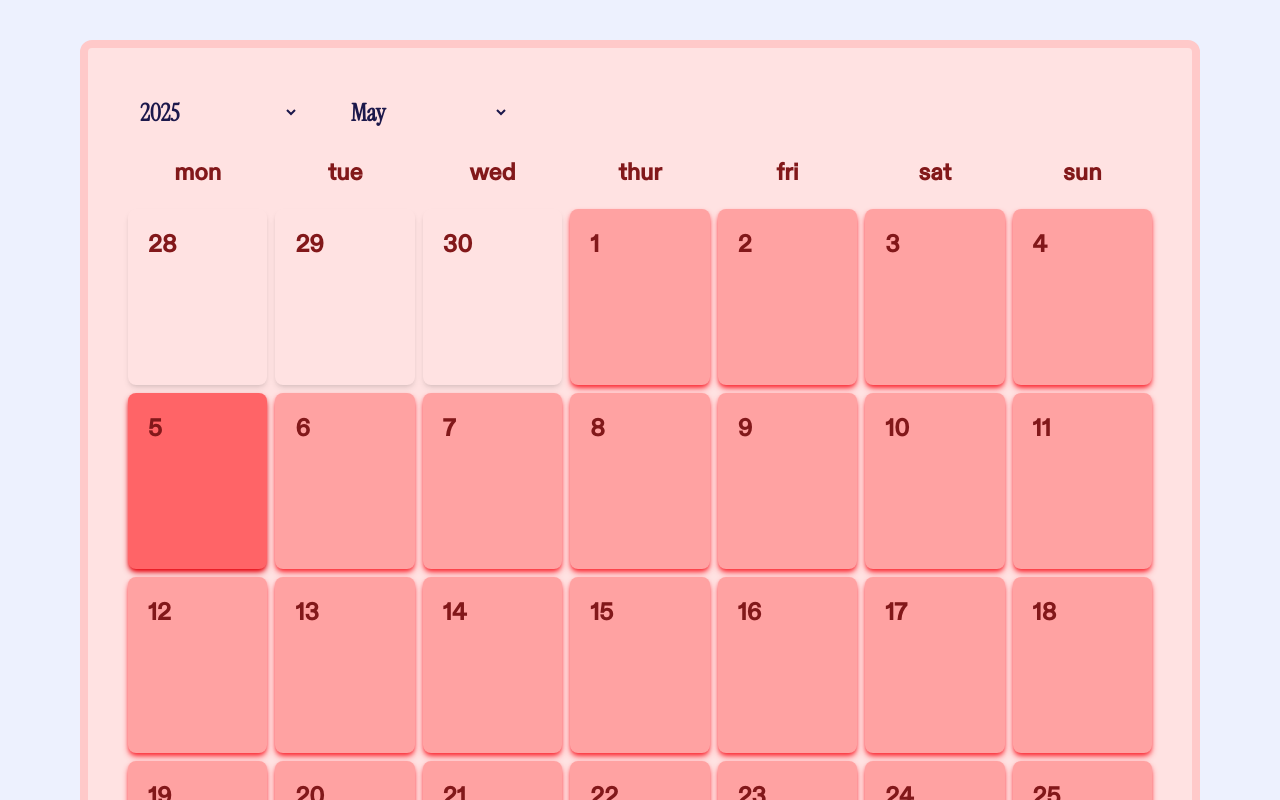
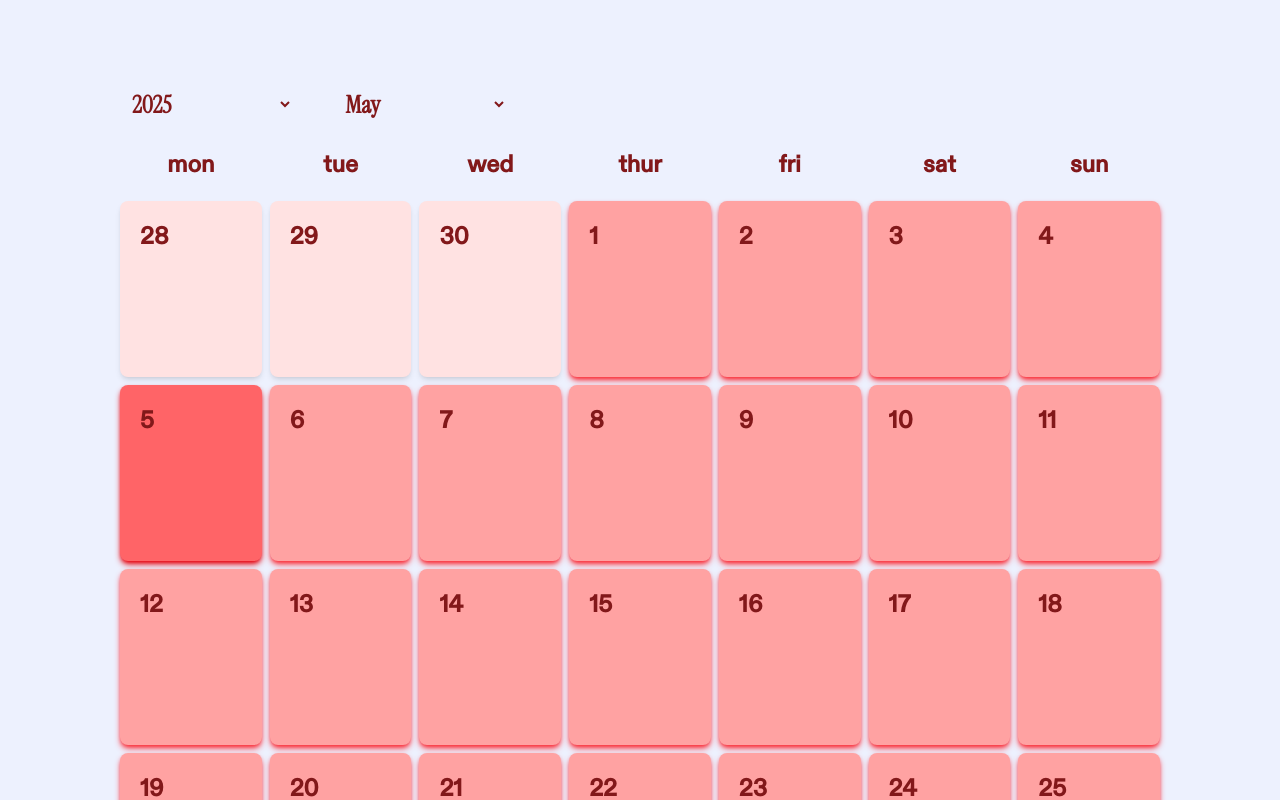
Before and after one commit to Hampus2001/mera, a Next.js app in the folder frontend/: page /schedulePage in a window 1280 px wide. Shown: the top 800 px of the page. Built offline with nearby package versions, Linux system fonts and the light colour scheme.

Commit message:
added react icons

```diff
--- a/frontend/components/Calendar.js
+++ b/frontend/components/Calendar.js
@@ -113,10 +113,10 @@ export default function Calendar() {
 
   return (
     <>
-      <div className="flex flex-col w-full rounded-xl border-8 border-red-200 bg-red-100 gap-5 p-10 m-10">
+      <div className="flex flex-col w-full rounded-xl  gap-5 p-10 m-10">
         <div className="flex gap-10">
           <select
-            className="flex font-bold w-1/6 outline-none text-2xl p-2 rounded-xl "
+            className="flex font-bold w-1/6 outline-none text-red-900 text-2xl p-2 rounded-xl "
             value={year}
             onChange={(e) => {
               setYear(e.target.value);
@@ -129,7 +129,7 @@ export default function Calendar() {
             <option value={todaysYear + 2}>{todaysYear + 2}</option>
           </select>
           <select
-            className="flex font-bold w-1/6 outline-none text-2xl p-2 rounded-xl "
+            className="flex font-bold w-1/6 outline-none text-red-900 text-2xl p-2 rounded-xl "
             value={month}
             onChange={(e) => {
               setMonth(e.target.value);
--- a/frontend/package.json
+++ b/frontend/package.json
@@ -22,6 +22,7 @@
     "react": "^19.1.0",
     "react-big-calendar": "^1.18.0",
     "react-dom": "^19.1.0",
+    "react-icons": "^5.5.0",
     "sass": "^1.87.0",
     "tailwind-merge": "^3.2.0",
     "tw-animate-css": "^1.2.5"
```
Also changed, not shown: 1 other file (tests, documents, lock files or other folders).
